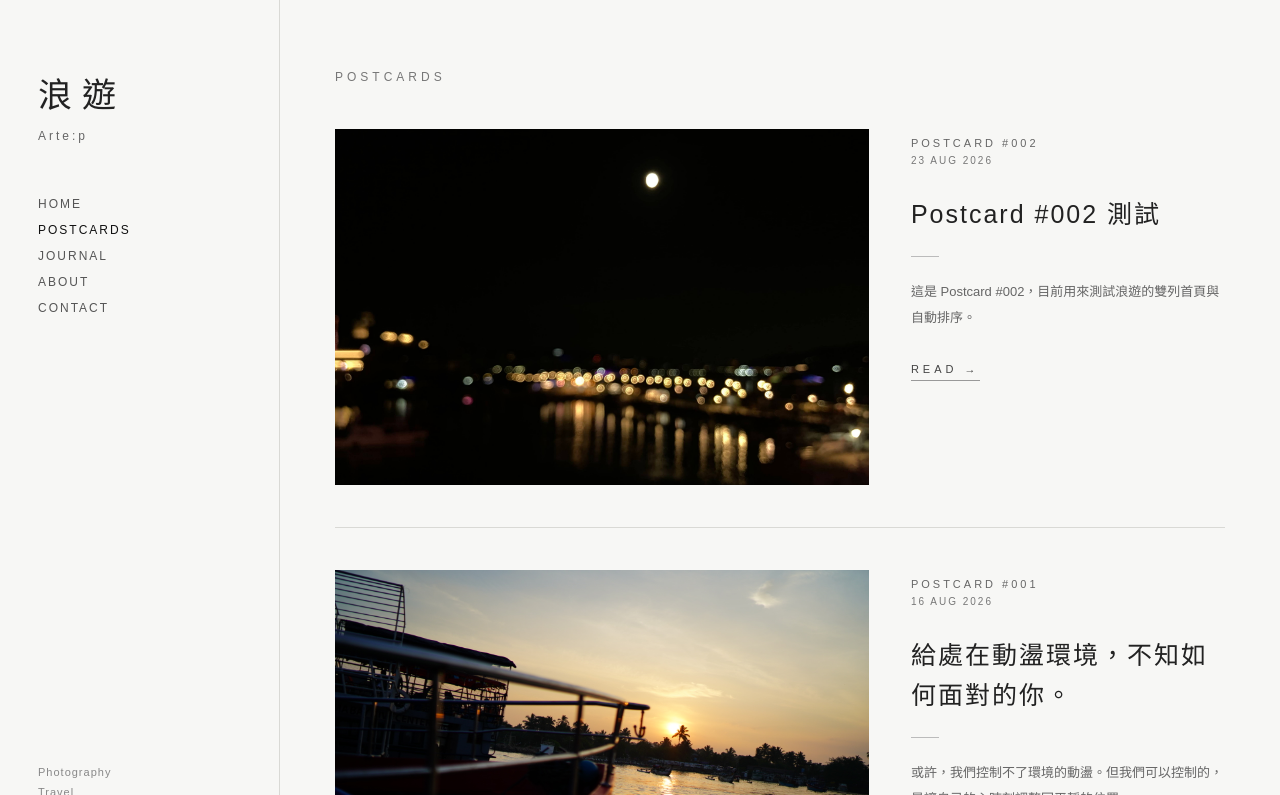
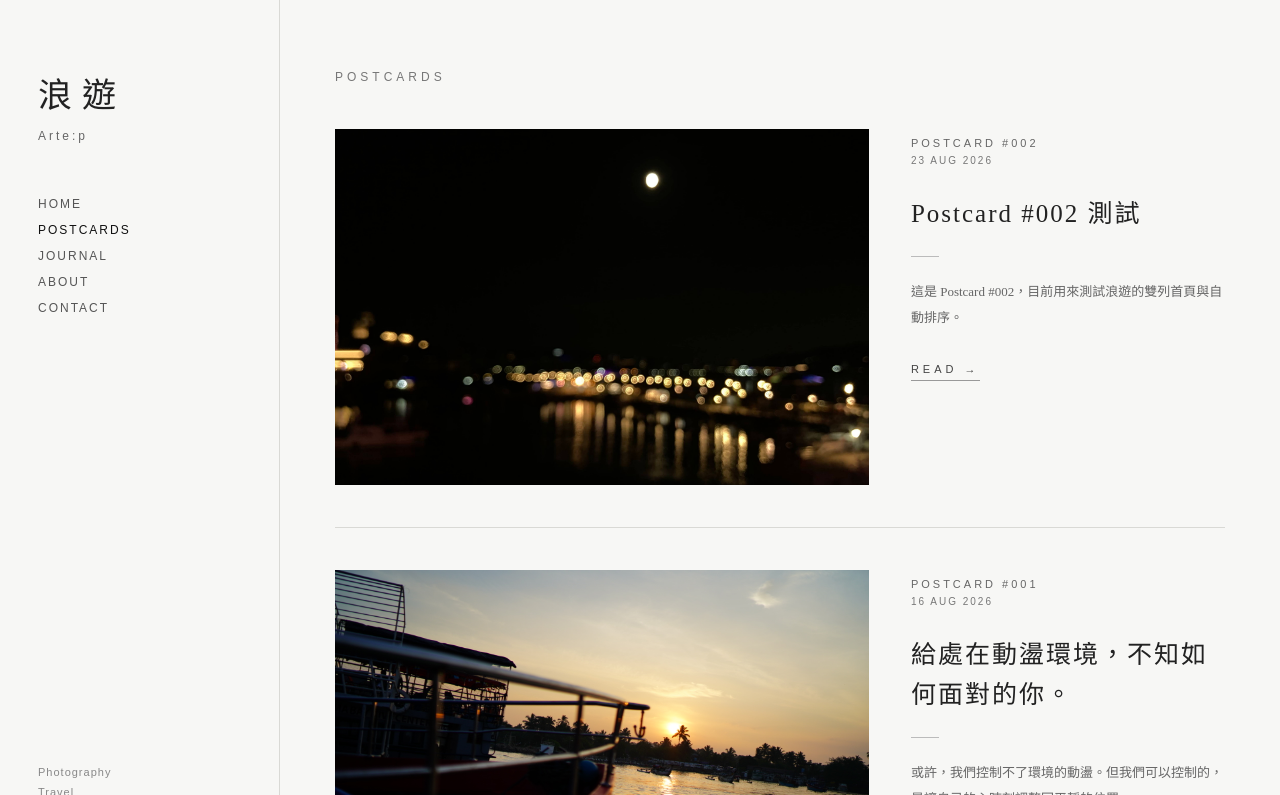
Before and after one commit to artep-wandering/artep-wandering.github.io, a Jekyll site: the page built from postcards/index.html, in a window 1280 px wide. Shown: the top 795 px of the page. Built offline with Jekyll 4.4.1, drawn with Linux system fonts in a browser that asks for light colours; some web fonts are replaced.

Commit message:
postcard_index_v2.0.3
Added Google Fonts preconnect and stylesheet links for 'LXGW WenKai TC' font.

```diff
--- a/postcards/index.html
+++ b/postcards/index.html
@@ -10,7 +10,10 @@ layout: null
   <meta name="viewport" content="width=device-width, initial-scale=1.0">
 
   <title>Postcards | 浪遊</title>
-
+  <link rel="preconnect" href="https://fonts.googleapis.com">
+  <link rel="preconnect" href="https://fonts.gstatic.com" crossorigin>
+  <link href="https://fonts.googleapis.com/css2?family=LXGW+WenKai+TC&display=swap"
+      rel="stylesheet">
   <style>
 
     * {
@@ -125,6 +128,7 @@ layout: null
     }
 
     .post-title {
+      font-family: "LXGW WenKai TC", serif;
       font-size: 25px;
       font-weight: 400;
       line-height: 1.6;
@@ -140,6 +144,7 @@ layout: null
       margin-bottom: 22px;
     }
     .excerpt {
+      font-family: "LXGW WenKai TC", serif;
       font-size: 13px;
       line-height: 2;
       color: #666;
```
